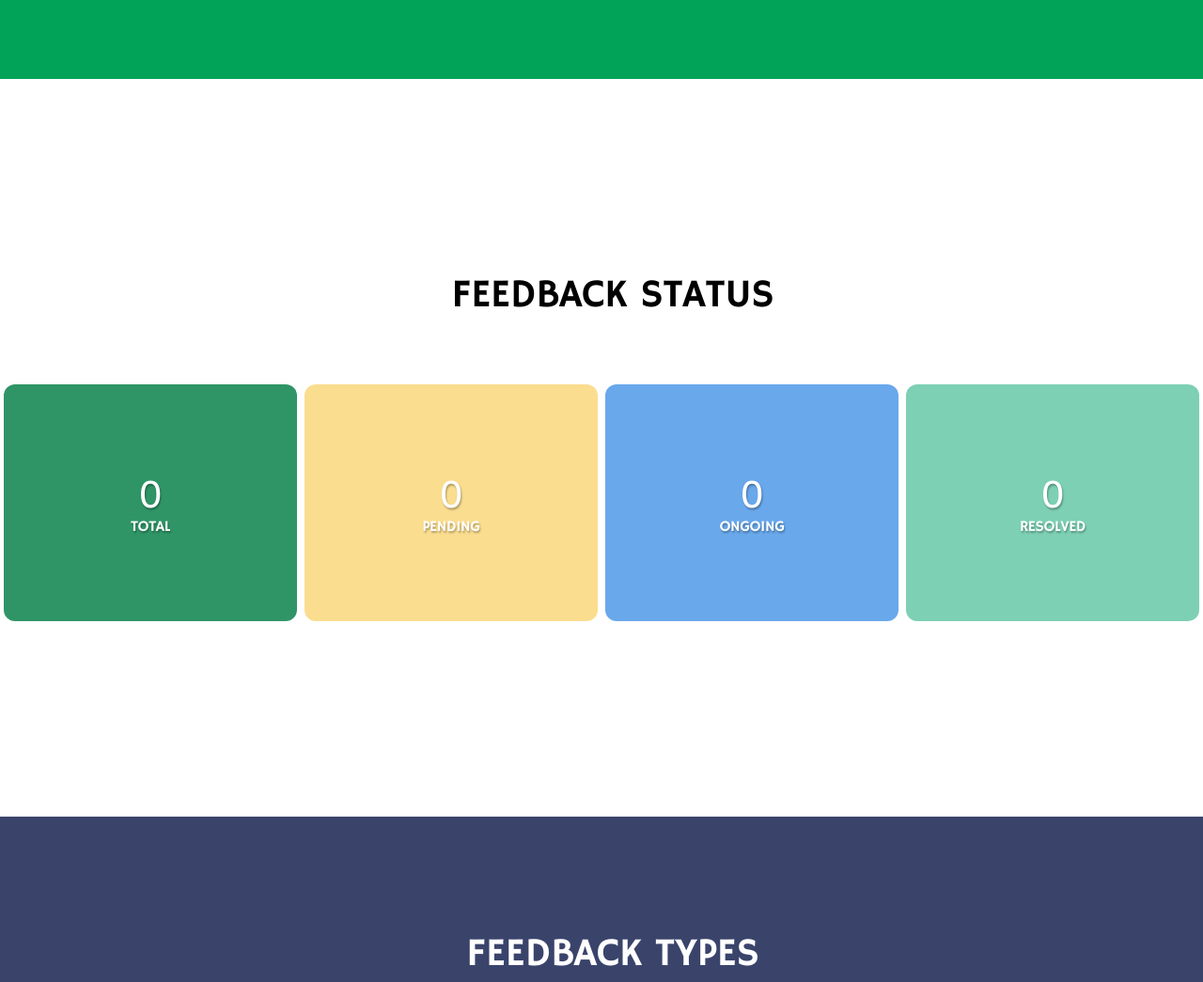
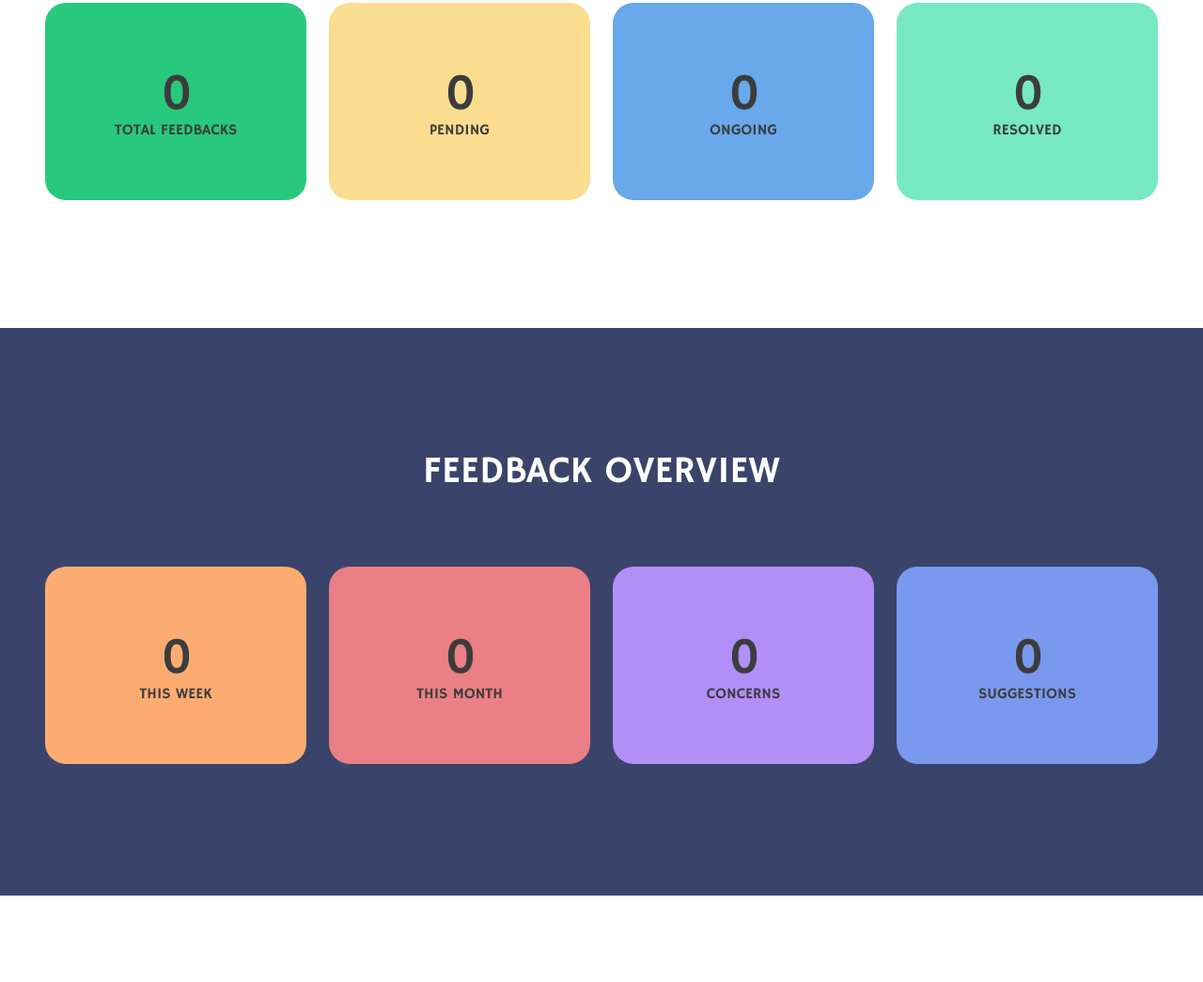
Before and after one commit to lymyr/dlsud-feedback-system, a website with bundled scripts: page dashboard-admin.html in a window 1280 px wide. Shown: the part 1575-2620 px from the top of the page at 94% size. After the commit the page ends 2528 px from the top, so only its background shows below. Built offline with nearby package versions, Linux system fonts and the light colour scheme; no server answers; a web font is replaced by a local one.

Commit message:
admin-dashboard styling

```diff
--- a/dashboard-admin.html
+++ b/dashboard-admin.html
@@ -30,51 +30,52 @@
         <h1></h1>
     </div>
 
-    <div class="metrics-container admin-overview">
-        <h6>FEEDBACK OVERVIEW</h6>
-        <div class="metrics-box-container">
-            <div class="metrics-box weekly">
-                <h1 id="admin-weekly-feedback">0</h1> <!-- This Week Feedback -->
-                <h6>THIS WEEK</h6>
-            </div>
-            <div class="metrics-box monthly">
-                <h1 id="admin-monthly-feedback">0</h1> <!-- This Month Feedback -->
-                <h6>THIS MONTH</h6>
-            </div>
+    <div class="metrics-container">
+        <h6>FEEDBACK CATEGORIES</h6>
+        <div class="metric-blocks">
+
 
         </div>
     </div>
 
-    <div class="metrics-container admin-status">
+    <div class="metrics-container second">
         <h6>FEEDBACK STATUS</h6>
-        <div class="metrics-box-container">
-            <div class="metrics-box total">
+        <div class="metric-blocks">
+            <div class="metric admin-status-total">
                 <h1 id="admin-total-feedback">0</h1> <!-- Total Feedback -->
-                <h6>TOTAL</h6>
+                <h6>TOTAL FEEDBACKS</h6>
             </div>
-            <div class="metrics-box review">
+            <div class="metric status-pending">
                 <h1 id="admin-pending-feedback">0</h1> <!-- Pending Feedback -->
                 <h6>PENDING</h6>
             </div>
-            <div class="metrics-box ongoing">
+            <div class="metric status-ongoing">
                 <h1 id="admin-ongoing-feedback">0</h1> <!-- Ongoing Feedback -->
                 <h6>ONGOING</h6>
             </div>
-            <div class="metrics-box resolved">
+            <div class="metric status-resolved">
                 <h1 id="admin-resolved-feedback">0</h1> <!-- Resolved Feedback -->
                 <h6>RESOLVED</h6>
             </div>
         </div>
     </div>
 
-    <div class="metrics-container admin-types">
-        <h6>FEEDBACK TYPES</h6>
-        <div class="metrics-box-container">
-            <div class="metrics-box concerns">
+    <div class="metrics-container third">
+        <h6>FEEDBACK OVERVIEW</h6>
+        <div class="metric-blocks">
+            <div class="metric weekly">
+                <h1 id="admin-weekly-feedback">0</h1> <!-- This Week Feedback -->
+                <h6>THIS WEEK</h6>
+            </div>
+            <div class="metric monthly">
+                <h1 id="admin-monthly-feedback">0</h1> <!-- This Month Feedback -->
+                <h6>THIS MONTH</h6>
+            </div>
+            <div class="metric concerns">
                 <h1 id="concern-feedback">0</h1> <!-- Concern Feedback -->
                 <h6>CONCERNS</h6>
             </div>
-            <div class="metrics-box suggestions">
+            <div class="metric suggestions">
                 <h1 id="suggestion-feedback">0</h1> <!-- Suggestion Feedback -->
                 <h6>SUGGESTIONS</h6>
             </div>
--- a/style.css
+++ b/style.css
@@ -477,7 +477,7 @@ label {
     background-color: #ffcf95;
 }
 
-.stu-feedback-status-container {
+.metrics-container {
     margin-top: -4px;
     padding:128px;
     text-align: center;
@@ -485,29 +485,29 @@ label {
     color:white;
 }
 
-.stu-feedback-status-container > :nth-child(1) {
+.metrics-container > :nth-child(1) {
     font-size: 40px;
     margin-bottom: 64px;
 }
 
-.stu-feedback-status-blocks {
+.metric-blocks {
     display:flex;
     justify-content: center;
 }
 
-.stu-feedback-status > h1 {
+.metric > h1 {
     font-family: pt-sans-caption;
     font-size: 48px;
     font-weight: bold;
     color: #3C3C3C;
 }
 
-.stu-feedback-status > h6 {
+.metric > h6 {
     color: #3C3C3C;
     font-size:16px;
 }
 
-.stu-feedback-status {
+.metric {
     padding: 64px;
     background-color: #3A436A;
     min-width: 150px;
@@ -519,16 +519,16 @@ label {
     transition: 0.2s;
 }
 
-.stu-feedback-status:hover {
+.metric:hover {
     filter: brightness(105%);
     cursor: default;
 }
 
 .status-total {
-    background-color: #b8ffdc;
+    background-color: #97ff97;
 }
 
-.status-review {
+.status-pending {
     background-color: #FBDD8F;
 }
 
@@ -540,14 +540,14 @@ label {
     background-color: #77E9C2;
 }
 
-.stu-feedback-guidelines-container {
+.feedback-guidelines-container {
     display:flex;
     flex-direction: column;
     padding:120px;
     gap:32px;
 }
 
-.stu-feedback-guidelines-container > :nth-child(1) {
+.feedback-guidelines-container > :nth-child(1) {
     font-size:48px;
 }
 
@@ -701,73 +701,6 @@ label {
     background-color: #b0cff7;
 }
 
-.metrics-container {
-    margin-bottom:84px;
-    padding:120px 0px;
-}
-
-.admin-overview, .admin-types {
-    color:white;
-}
-
-.admin-overview {
-    margin-top:120px;
-    background-color: var(--accent);
-}
-
-.admin-types {
-    background-color: var(--accent2);
-    margin-bottom:0px;
-}
-
-.metrics-container > h6 {
-    font-size: 42px;
-    letter-spacing: -0.24px;
-    margin-left: 24px;
-    text-align: center;
-    margin-bottom: 64px;
-}
-
-.metrics-box-container {
-    display:flex;
-    justify-content: center;
-    height:260px;
-    text-shadow: 1px 2px 2px rgba(0, 0, 0, 0.3);
-    /* margin: 0px 54px; */
-}
-
-.metrics-box-container > * {
-    transition: 150ms;
-}
-
-.metrics-box-container>*:hover {
-    filter:brightness(105%);
-    cursor:default;
-    position: relative;
-    width:325px;
-}
-
-.metrics-box {
-    display:flex;
-    width:320px;
-    flex-direction: column;
-    justify-content: center;
-    align-items: center;
-    border-radius: 12px;
-    margin: 4px;
-    font-size: 20px;
-    letter-spacing: -0.48px;
-    color:rgb(255, 255, 255);
-}
-
-.metrics-box > h1 {
-    font-family: pt-sans-caption;
-}
-.metrics-box > h6 {
-    font-size: 16px;
-    letter-spacing: -0.4px;
-}
-
 .dashboard-admin-title {
     display:flex;
     flex-direction: column;
@@ -786,29 +719,30 @@ label {
     text-align: center;
 }
 
-.total {
-    background-color: #2F9566;
+/* metrics-container rows */
+.second {
+    background-color: white;
+    color: #3C3C3C;
 }
-.review {
-    background-color: #FBDD8F;
+
+.third {
+    background-color: var(--accent2);
 }
-.ongoing {
-    background-color: #68A8EB;
+
+.admin-status-total {
+    background-color: #28c97d;
 }
-.resolved {
-    background-color: #7DD0B4;
+.weekly{
+    background-color: #fdac71;
+}
+.monthly {
+    background-color: #eb7f86;
 }
 .concerns {
-    background-color: #AA5959;
+    background-color: #b28ef7;
 }
 .suggestions {
-    background-color: #73BDDD;
-}
-.weekly{
-    background-color: rgb(224, 176, 122);
-}
-.monthly {
-    background-color: rgb(156, 199, 230);
+    background-color: #7a99ee;
 }
 
 .index-login:hover {
```
Also changed, not shown: dashboard-stu.html (+7 -7 lines).
